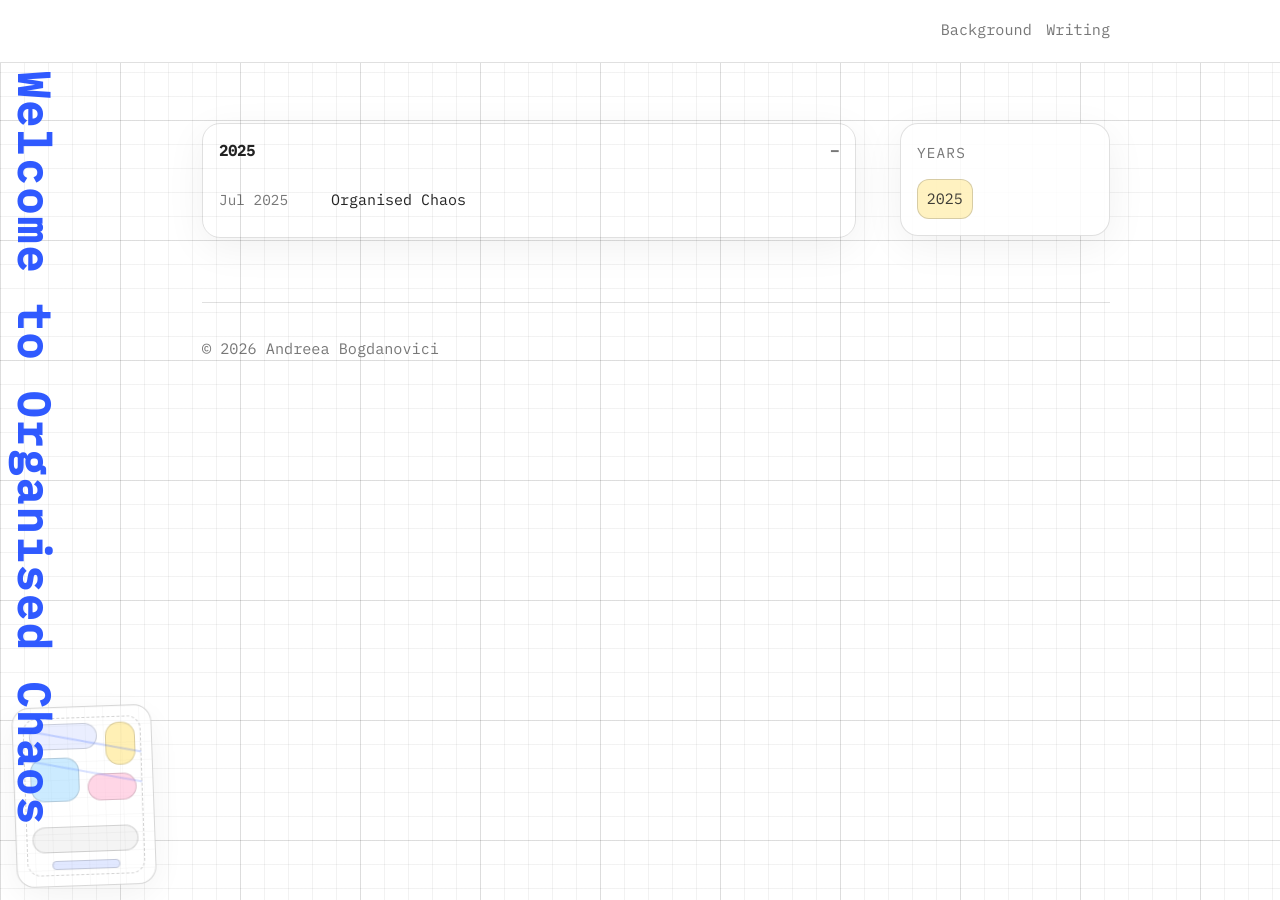
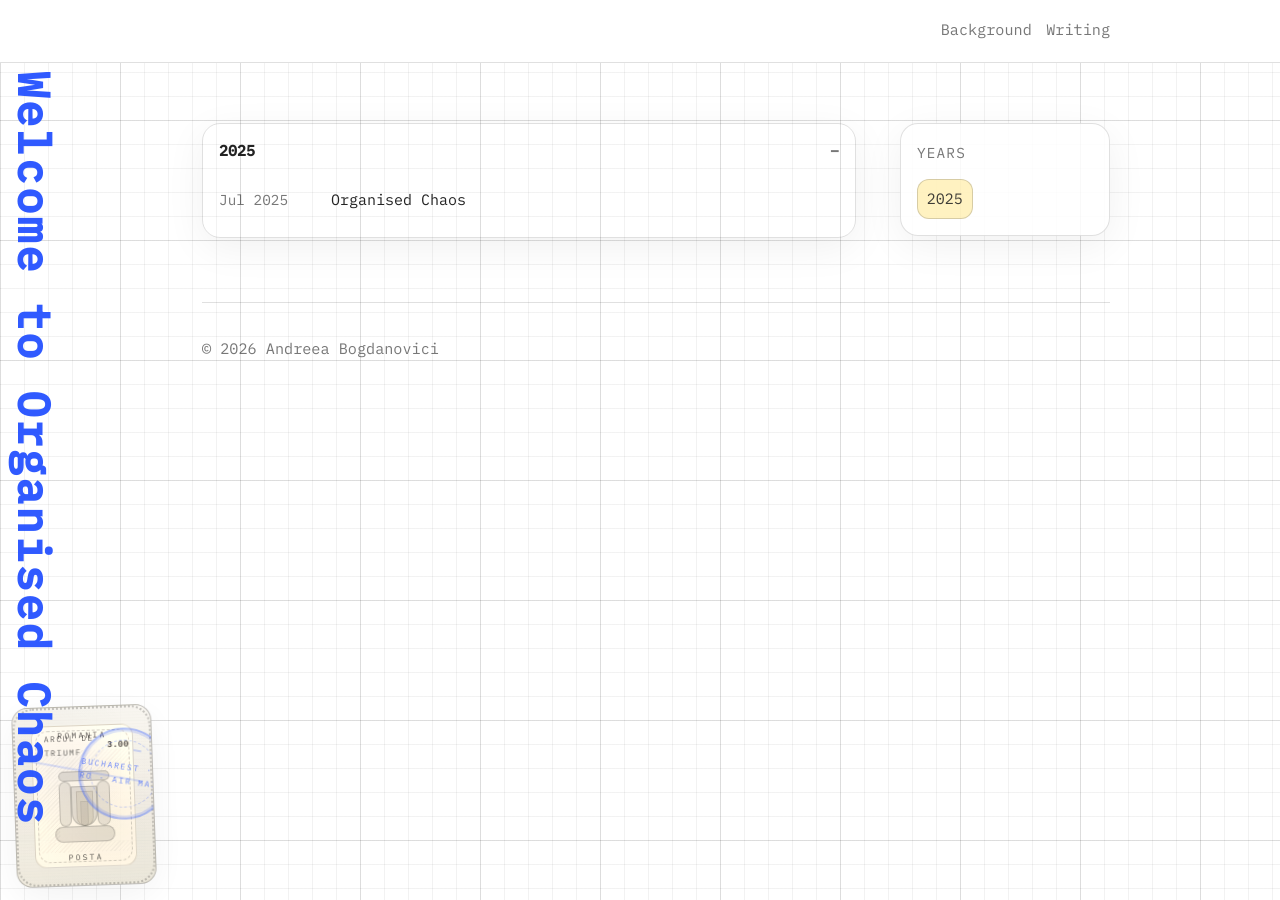
Before and after one commit to andreeabogdanovici/andreeabogdanovici.github.io, a Jekyll site: the page built from index.md, in a window 1280 px wide. Built offline with Jekyll 4.4.1, drawn with Linux system fonts in a browser that asks for light colours.

Commit message:
update, to test it, i dont want to install stuffs5/artsy stuff/timbru/2/hai ca putem

```diff
--- a/_layouts/default.html
+++ b/_layouts/default.html
@@ -18,13 +18,28 @@
     {% endif %}
     <div class='stamp' aria-hidden='true'>
       <div class='stamp-face'>
-        <div class='stamp-cells'>
-          <div class='cell c1'></div>
-          <div class='cell c2'></div>
-          <div class='cell c3'></div>
-          <div class='cell c4'></div>
-          <div class='cell c5'></div>
-          <div class='cell c6'></div>
+        <div class='postmark'></div>
+        <div class='stamp-perf'></div>
+        <div class='stamp-scene'>
+          <div class='scene bg'></div>
+          <div class='scene frame'></div>
+
+          <div class='type t-top'>ROMANIA</div>
+          <div class='type t-caption'>ARCUL DE TRIUMF</div>
+          <div class='type t-bottom'>POSTA</div>
+          <div class='type t-value'>3.00</div>
+
+          <div class='arc base'></div>
+          <div class='arc pillar-left'></div>
+          <div class='arc pillar-right'></div>
+          <div class='arc crown'></div>
+          <div class='arc arch-outer'></div>
+          <div class='arc arch-inner'></div>
+          <div class='arc void'></div>
+
+          <div class='line hatch-1'></div>
+          <div class='line hatch-2'></div>
+          <div class='line hatch-3'></div>
         </div>
       </div>
     </div>
--- a/assets/css/site.css
+++ b/assets/css/site.css
@@ -169,54 +169,156 @@ a:focus-visible {
 .stamp-face {
   position: absolute;
   inset: 0;
-  border: 1px solid rgba(35, 35, 35, 0.2);
-  border-radius: 18px;
-  background: var(--card);
+  border: 1px solid rgba(35, 35, 35, 0.28);
+  border-radius: 16px;
+  background:
+    linear-gradient(180deg, rgba(255, 255, 255, 0.5), rgba(255, 255, 255, 0)),
+    linear-gradient(0deg, rgba(35, 35, 35, 0.04), rgba(35, 35, 35, 0.02)),
+    #f6f0e2;
   box-shadow: var(--shadow);
   overflow: hidden;
-}
-
-.stamp-face::before {
-  content: '';
-  position: absolute;
-  inset: 10px;
-  border: 1px dashed rgba(35, 35, 35, 0.22);
-  border-radius: 14px;
 }
 
 .stamp-face::after {
   content: '';
   position: absolute;
   inset: 0;
-  background-image:
-    linear-gradient(to right, rgba(35, 35, 35, 0.06) 1px, transparent 1px),
-    linear-gradient(to bottom, rgba(35, 35, 35, 0.06) 1px, transparent 1px);
-  background-size: 18px 18px, 18px 18px;
+  background:
+    radial-gradient(circle at 20% 30%, rgba(35, 35, 35, 0.06), transparent 55%),
+    radial-gradient(circle at 80% 70%, rgba(35, 35, 35, 0.05), transparent 60%),
+    repeating-linear-gradient(0deg, rgba(35, 35, 35, 0.02) 0 1px, transparent 1px 3px);
+  opacity: 0.55;
+  mix-blend-mode: multiply;
+  pointer-events: none;
+}
+
+.postmark {
+  position: absolute;
+  right: -18px;
+  top: 22px;
+  width: 92px;
+  height: 92px;
+  border-radius: 999px;
+  border: 2px solid rgba(31, 77, 255, 0.38);
+  box-shadow: inset 0 0 0 2px rgba(31, 77, 255, 0.16);
+  transform: rotate(10deg);
+  z-index: 3;
+}
+
+.postmark::before {
+  content: '';
+  position: absolute;
+  inset: 10px;
+  border-radius: 999px;
+  border: 1px dashed rgba(31, 77, 255, 0.26);
+}
+
+.postmark::after {
+  content: 'BUCHAREST · RO · AIR MAIL';
+  position: absolute;
+  inset: 0;
+  display: grid;
+  place-items: center;
+  color: rgba(31, 77, 255, 0.7);
+  font-size: 8px;
+  letter-spacing: 0.22em;
+  text-transform: uppercase;
+  mix-blend-mode: multiply;
+}
+
+.stamp-perf {
+  position: absolute;
+  inset: 8px;
+  border-radius: 12px;
+  outline: 2px dotted rgba(35, 35, 35, 0.28);
+  outline-offset: 6px;
+  z-index: 1;
+  opacity: 0.9;
+}
+
+.stamp-scene {
+  position: absolute;
+  inset: 18px;
+  display: grid;
+  grid-template-columns: repeat(24, 1fr);
+  grid-template-rows: repeat(28, 1fr);
+  gap: 0;
+  z-index: 2;
+  filter: saturate(0.75) sepia(0.22);
+}
+
+.scene.bg {
+  grid-column: 1 / -1;
+  grid-row: 1 / -1;
+  border-radius: 12px;
+  border: 1px solid rgba(35, 35, 35, 0.18);
+  background:
+    radial-gradient(circle at 30% 25%, rgba(31, 77, 255, 0.09), transparent 55%),
+    radial-gradient(circle at 75% 65%, rgba(35, 35, 35, 0.06), transparent 60%),
+    linear-gradient(180deg, rgba(255, 255, 255, 0.5), rgba(35, 35, 35, 0.02)),
+    #f8f3e7;
+}
+
+.scene.frame {
+  grid-column: 2 / 24;
+  grid-row: 2 / 28;
+  border: 1px dashed rgba(35, 35, 35, 0.22);
+  border-radius: 12px;
+  pointer-events: none;
+}
+
+.type {
+  z-index: 3;
+  color: rgba(35, 35, 35, 0.82);
+  letter-spacing: 0.28em;
+  font-size: 8px;
+  text-transform: uppercase;
+  mix-blend-mode: multiply;
+  align-self: center;
+  justify-self: center;
+}
+
+.type.t-top { grid-column: 3 / 23; grid-row: 2 / 4; }
+.type.t-caption {
+  grid-column: 4 / 22;
+  grid-row: 4 / 6;
+  letter-spacing: 0.18em;
+  opacity: 0.9;
+}
+.type.t-bottom { grid-column: 3 / 23; grid-row: 26 / 28; }
+.type.t-value {
+  grid-column: 18 / 24;
+  grid-row: 4 / 6;
+  justify-self: end;
+  letter-spacing: 0.08em;
+  font-weight: 700;
+}
+
+.arc {
+  z-index: 3;
+  background: rgba(35, 35, 35, 0.1);
+  border: 1px solid rgba(35, 35, 35, 0.22);
+  mix-blend-mode: multiply;
+}
+
+.arc.base { grid-column: 6 / 20; grid-row: 21 / 24; border-radius: 10px; background: rgba(35, 35, 35, 0.12); }
+.arc.pillar-left { grid-column: 7 / 10; grid-row: 12 / 21; border-radius: 10px; }
+.arc.pillar-right { grid-column: 16 / 19; grid-row: 12 / 21; border-radius: 10px; }
+.arc.crown { grid-column: 7 / 19; grid-row: 10 / 12; border-radius: 10px; background: rgba(35, 35, 35, 0.14); }
+.arc.arch-outer { grid-column: 10 / 16; grid-row: 13 / 21; border-radius: 0 0 999px 999px; background: rgba(35, 35, 35, 0.13); }
+.arc.arch-inner { grid-column: 11 / 15; grid-row: 14 / 21; border-radius: 0 0 999px 999px; background: rgba(246, 240, 226, 0.82); border-color: rgba(35, 35, 35, 0.12); }
+.arc.void { grid-column: 12 / 14; grid-row: 16 / 21; border-radius: 0 0 999px 999px; background: rgba(35, 35, 35, 0.06); border-color: rgba(35, 35, 35, 0.08); }
+
+.line {
+  z-index: 2;
+  background: repeating-linear-gradient(135deg, rgba(35, 35, 35, 0.08) 0 1px, transparent 1px 3px);
+  mix-blend-mode: multiply;
   opacity: 0.55;
 }
 
-.stamp-cells {
-  position: absolute;
-  inset: 16px;
-  display: grid;
-  grid-template-columns: repeat(6, 1fr);
-  grid-template-rows: repeat(9, 1fr);
-  gap: 8px;
-  z-index: 1;
-}
-
-.cell {
-  border: 1px solid rgba(35, 35, 35, 0.18);
-  border-radius: 14px;
-  background: rgba(35, 35, 35, 0.03);
-}
-
-.cell.c1 { grid-column: 1 / span 4; grid-row: 1 / span 2; background: rgba(31, 77, 255, 0.10); }
-.cell.c2 { grid-column: 5 / span 2; grid-row: 1 / span 3; background: rgba(255, 224, 109, 0.55); }
-.cell.c3 { grid-column: 1 / span 3; grid-row: 3 / span 3; background: rgba(153, 216, 255, 0.55); }
-.cell.c4 { grid-column: 4 / span 3; grid-row: 4 / span 2; border-radius: 999px; background: rgba(255, 170, 204, 0.52); }
-.cell.c5 { grid-column: 1 / span 6; grid-row: 7 / span 2; background: rgba(35, 35, 35, 0.05); }
-.cell.c6 { grid-column: 2 / span 4; grid-row: 9 / span 1; border-radius: 999px; background: rgba(31, 77, 255, 0.14); }
+.line.hatch-1 { grid-column: 2 / 24; grid-row: 6 / 10; }
+.line.hatch-2 { grid-column: 2 / 24; grid-row: 24 / 26; }
+.line.hatch-3 { grid-column: 2 / 7; grid-row: 10 / 24; }
 
 .stamp::before,
 .stamp::after {
```
